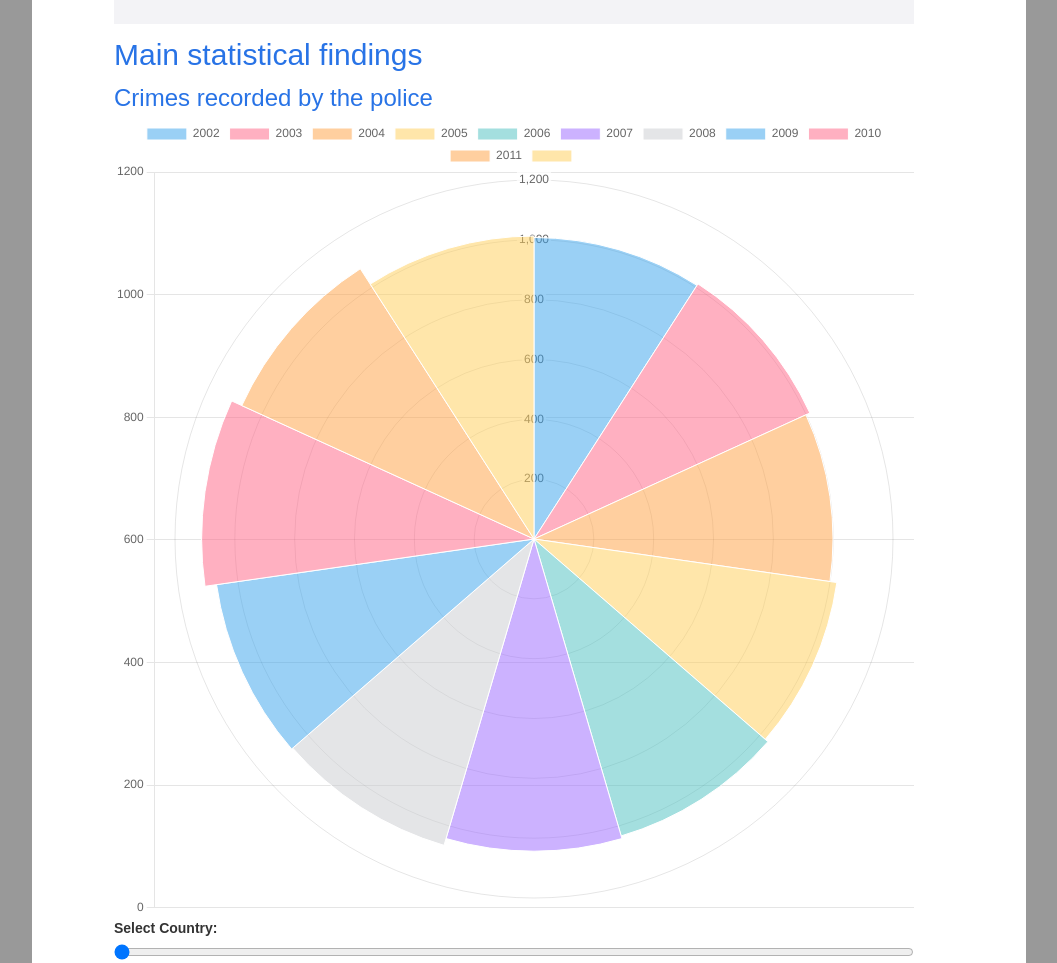
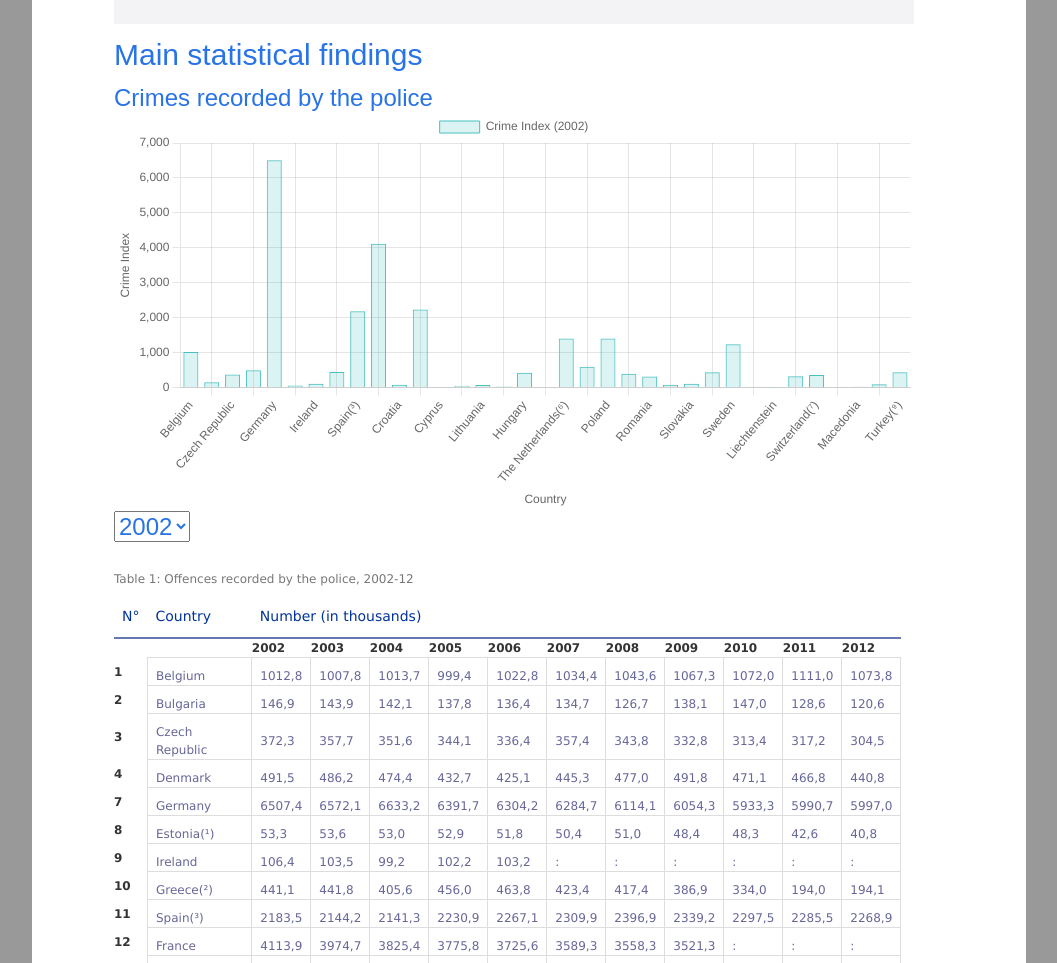
Before and after one commit to KillianDmt/DataViz, a website: page index.html in a window 1280 px wide. Shown: the part 1150-2113 px from the top of the page, without its empty margins (111-1168 px from the left). Drawn offline with nearby package versions, Linux system fonts and the light colour scheme; a web font is replaced by a local one.

Commit message:
night try inspi am & leo, still not ajax -> failed

```diff
--- a/index.html
+++ b/index.html
@@ -804,20 +804,6 @@
                 <span class="mw-headline" id="Crimes_et_d.C3.A9lits_enregistr.C3.A9s_par_les_services_de_police">Crimes recorded by the police</span>
               </h3>
 
-<!--Mettre dans le js-->
-
-              <div>
-                <canvas width="100%" height="auto" id="myChart"></canvas>
-              </div>
-
-              <!--<input type="range" id="slider" min="2002" max="2012" step="1" value="2012">
-              <span id="dateLabel">2002</span>
-              <div id="chart"></div>-->
-
-              <label for="countrySlider">Select Country: </label>
-              <input type="range" id="countrySlider" min="0" max="0" step="1">
-              <span id="selectedCountry"></span>
-
               <table cellspacing="0" cellpadding="0" id="table1">
                 <caption> Table 1: Offences recorded by the police, 2002-12</caption>
                 <thead>
@@ -1486,16 +1472,6 @@
               <h4>
                 <span class="mw-headline" id="Homicides">Homicide</span>
               </h4>
-
-              <div>
-                <canvas width="100%" height="auto" id="myChart2"></canvas>
-              </div>
-
-              <label for="yearSlider">Select Year: </label>
-
-              <input type="range" id="yearSlider" min="1" max="2" step="1">
-
-              <span id="selectedYear"></span>
 
 
               <table cellspacing="0" cellpadding="0" id="table2">
@@ -2092,8 +2068,7 @@
     <!--END PAGE-->
   </div>
   <script src="https://cdn.jsdelivr.net/npm/chart.js"></script>
-  <script src="./scriptChartJS.js"></script>
-  <script src="./scriptChartJS2.js"></script>
+  <script src="./scriptAM.js"></script>
 
 </body>
 
--- /dev/null
+++ b/scriptAM.js
@@ -0,0 +1,274 @@
+
+const Graph1Container = document.createElement("div");
+
+
+const Graph1Canvas = document.createElement("canvas");
+Graph1Canvas.id = "offencePoliceChart";
+Graph1Canvas.style.width = "100%";
+Graph1Canvas.style.maxWidth = "80rem";
+
+Graph1Container.appendChild(Graph1Canvas);
+
+const dataSetSelect = document.createElement("select");
+dataSetSelect.id = "dataSetSelect";
+
+
+Graph1Container.appendChild(dataSetSelect);
+
+
+const graph1Element = document.getElementById("bodyContent");
+if (graph1Element) {
+  const titleElement = document.getElementById(
+    "Crimes_et_d.C3.A9lits_enregistr.C3.A9s_par_les_services_de_police"
+  );
+  titleElement.insertAdjacentElement("afterend", Graph1Container);
+} else {
+  console.error("Element with id 'bodyContent' not found.");
+}
+
+
+const Graph1Ctx = Graph1Canvas.getContext("2d");
+
+document.addEventListener("DOMContentLoaded", function () {
+
+  let table1 = document.getElementById("table1");
+
+  let dataYears = Array.from(
+    table1.querySelectorAll("tbody > tr:first-child > th:not(:first-child)")
+  )
+    .slice(1)
+    .map((th) => th.innerText.trim());
+
+  console.log(dataYears);
+
+  dataYears.forEach((year) => {
+    const option = document.createElement("option");
+    option.value = year;
+    option.text = year;
+    dataSetSelect.appendChild(option);
+  });
+
+
+  let mixedData = [];
+  Array.from(table1.querySelectorAll("tbody > tr:not(:first-child)")).forEach(
+    (row) => {
+      let countryName = row.cells[1].textContent.trim();
+      Array.from(row.cells)
+        .slice(2)
+        .forEach((cell, index) => {
+          let year = dataYears[index];
+          mixedData.push({
+            year: year,
+            country: countryName,
+            data: parseFloat(cell.textContent.replace(",", ".")),
+          });
+        });
+    }
+  );
+
+
+  console.log(mixedData);
+
+
+  function createLabelsAndDatasets(selectedYear) {
+
+    const countries = Array.from(
+      new Set(mixedData.map((item) => item.country))
+    );
+
+
+    const filteredData = mixedData.filter((item) => item.year === selectedYear);
+
+
+    const datasets = [
+      {
+        label: `Crime Index (${selectedYear})`,
+        data: countries.map((country) => {
+          const dataForCountry = filteredData.find(
+            (item) => item.country === country
+          );
+          return dataForCountry ? dataForCountry.data : null;
+        }),
+        backgroundColor: "rgba(75, 192, 192, 0.2)",
+        borderColor: "rgba(75, 192, 192, 1)",
+        borderWidth: 1,
+      },
+    ];
+
+    return {
+      labels: countries,
+      datasets: datasets,
+    };
+  }
+
+
+  const initialYear = dataSetSelect.value || dataYears[0];
+  const initialData = createLabelsAndDatasets(initialYear);
+
+
+  const config = {
+    type: "bar",
+    data: initialData,
+    options: {
+      responsive: true,
+      scales: {
+        x: {
+          stacked: true,
+          title: {
+            display: true,
+            text: "Country",
+          },
+        },
+        y: {
+          stacked: false,
+          type: "linear",
+          display: true,
+          position: "left",
+          title: {
+            display: true,
+            text: "Crime Index",
+          },
+          maintainAspectRatio: false,
+        },
+      },
+    },
+  };
+
+
+  let myChart = new Chart(Graph1Ctx, config);
+
+
+  function updateChart(selectedYear) {
+    const newData = createLabelsAndDatasets(selectedYear);
+    myChart.data.labels = newData.labels;
+    myChart.data.datasets = newData.datasets;
+    myChart.update();
+  }
+
+  dataSetSelect.addEventListener("change", function (event) {
+    const selectedYear = event.target.value;
+    updateChart(selectedYear);
+  });
+
+
+  dataSetSelect.value = initialYear;
+  updateChart(initialYear);
+
+  const myObj = JSON.stringify(mixedData);
+  console.log(myObj);
+  localStorage.setItem("testJson", myObj);
+});
+
+
+const Graph2Container = document.createElement("div");
+
+const Graph2Canvas = document.createElement("canvas");
+Graph2Canvas.id = "homicidePoliceChart";
+Graph2Canvas.style.width = "100%";
+Graph2Canvas.style.maxWidth = "80rem";
+
+Graph2Container.appendChild(Graph2Canvas);
+
+const Graph2Element = document.getElementById("bodyContent");
+if (Graph2Element) {
+  const titleElement = document.getElementById("Homicides");
+  titleElement.insertAdjacentElement("afterend", Graph2Container);
+} else {
+  console.error("Element with id 'bodyContent' not found.");
+}
+
+const Graph2Ctx = Graph2Canvas.getContext("2d");
+
+document.addEventListener("DOMContentLoaded", function () {
+  let table2 = document.getElementById("table2");
+
+  let dataYears2 = Array.from(
+    table2.querySelectorAll("thead > tr:first-child > th")
+  )
+    .slice(2)
+    .map((th) => th.innerText.trim());
+
+  console.log(dataYears2);
+
+  let mixedData2 = [];
+  Array.from(table2.querySelectorAll("tbody > tr")).forEach((row) => {
+    let countryName2 = row.cells[1].textContent.trim();
+
+    if (countryName2 === "England and\n                      Wales(UK)") {
+      countryName2 = "England-Wales(UK)";
+    }
+
+    Array.from(row.cells)
+      .slice(2)
+      .forEach((cell, index) => {
+        let year2 = dataYears2[index];
+        mixedData2.push({
+          year: year2,
+          country: countryName2,
+          data: parseFloat(cell.textContent.replace(",", ".")),
+        });
+      });
+  });
+
+  console.log(mixedData2);
+
+  function createLabelsAndDatasets() {
+    const countries = Array.from(
+      new Set(mixedData2.map((item) => item.country))
+    );
+
+    const datasets = dataYears2.map((year, index) => {
+      return {
+        label: `Prison Population (${year})`,
+        data: countries.map((country) => {
+          const dataForCountry = mixedData2.find(
+            (item) => item.year === year && item.country === country
+          );
+          return dataForCountry ? dataForCountry.data : null;
+        }),
+        backgroundColor:
+          index === 0 ? "rgba(75, 192, 192, 0.2)" : "rgba(255, 99, 132, 0.2)", // Couleur différente pour chaque année   -TABLE2
+        borderColor:
+          index === 0 ? "rgba(75, 192, 192, 1)" : "rgba(255, 99, 132, 1)",
+        borderWidth: 1,
+      };
+    });
+
+    return {
+      labels: countries,
+      datasets: datasets,
+    };
+  }
+
+  const initialData = createLabelsAndDatasets();
+
+  const config = {
+    type: "bar",
+    data: initialData,
+    options: {
+      responsive: true,
+      maintainAspectRatio: false,
+      scales: {
+        x: {
+          stacked: true,
+          title: {
+            display: true,
+            text: "Country",
+          },
+        },
+        y: {
+          stacked: false,
+          type: "linear",
+          display: true,
+          position: "left",
+          title: {
+            display: true,
+            text: "Prison Population (per 100,000 inhabitants)",
+          },
+        },
+      },
+    },
+  };
+
+  let myChart2 = new Chart(Graph2Ctx, config);
+});
```
Also changed, not shown: scriptChartJS.js (line endings or trailing spaces).
